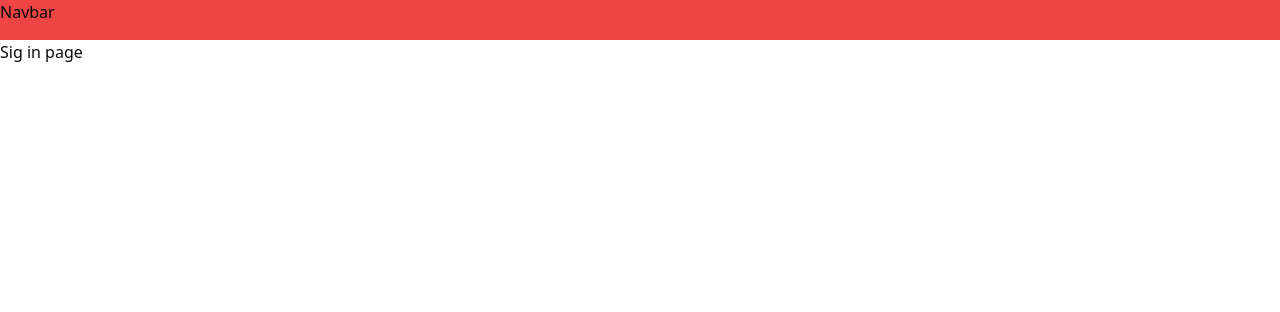
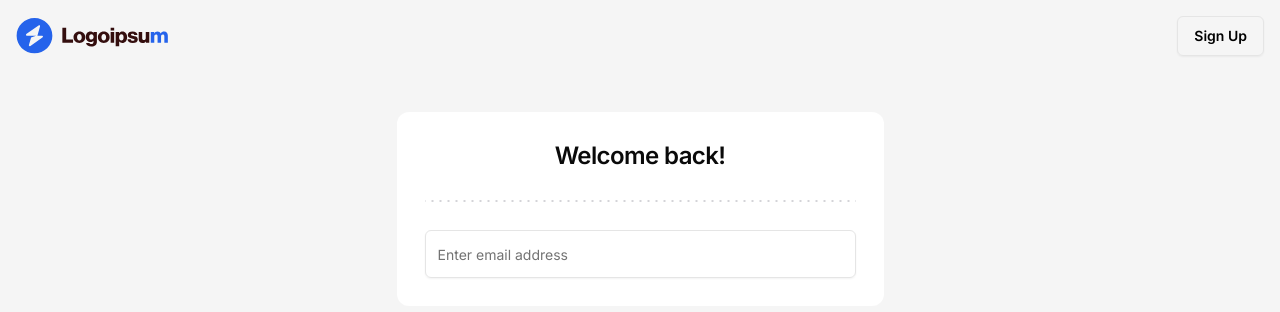
Before and after one commit to Kirill-1999/work-task-app, a Next.js app: page /sign-in in a window 1280 px wide. Shown: the top 312 px of the page. Built offline with nearby package versions, Linux system fonts and the light colour scheme.

Commit message:
Update TypeScript and Node.js type definitions, refactor layout component to use utility function for class names, and remove unused sign-in layout and page components.

```diff
--- a/package.json
+++ b/package.json
@@ -38,7 +38,7 @@
     "zod": "^3.25.64"
   },
   "devDependencies": {
-    "@types/node": "^20.11.19",
+    "@types/node": "^20.19.0",
     "@types/react": "^18.2.57",
     "@types/react-dom": "^18.2.19",
     "autoprefixer": "^10.4.17",
@@ -47,6 +47,6 @@
     "postcss": "^8.4.35",
     "tailwindcss": "^3.4.1",
     "tailwindcss-animate": "^1.0.7",
-    "typescript": "^5.3.3"
+    "typescript": "^5.8.3"
   }
 }
--- /dev/null
+++ b/src/app/(auth)/layout.tsx
@@ -0,0 +1,26 @@
+import { Button } from "@/components/ui/button";
+import Image from "next/image";
+
+interface AuthLayoutProps {
+    children: React.ReactNode;
+}
+
+const AuthLayout = ({ children }: AuthLayoutProps) => {
+    return (
+        <main className="bg-neutral-100 min-h-screen">
+            <div className="mx-auto max-w-screen-2xl p-4">
+                <nav className="flex justify-between items-center">
+                    <Image src="/logo.svg" alt="logo" width={152} height={56} />
+                    <Button variant="secondary">
+                        Sign Up
+                    </Button>
+                </nav>
+                <div className="flex flex-col items-center hustify-center pt-4 md:pt-14">
+                {children}
+                </div>
+            </div>
+        </main>
+    );
+}
+
+export default AuthLayout;
--- /dev/null
+++ b/src/app/(auth)/sign-in/page.tsx
@@ -0,0 +1,9 @@
+"use client";
+
+import { SignInCard } from "@/features/auth/components/sign-in-card";
+
+const SignInPage = () => {
+        return <SignInCard />
+};
+
+export default SignInPage;
--- /dev/null
+++ b/src/app/(auth)/sign-up/page.tsx
@@ -0,0 +1,9 @@
+const SignUpPage = () => {
+    return (
+        <div>
+            Sign up page
+        </div>
+    );
+};
+
+export default SignUpPage;
--- a/src/app/layout.tsx
+++ b/src/app/layout.tsx
@@ -2,10 +2,9 @@
 import { Inter } from "next/font/google";
 import "./globals.css";
 
-const inter = Inter({
-  subsets: ["latin"],
-  variable: "--font-sans",
-});
+import { cn } from "@/lib/utils";
+
+const inter = Inter({ subsets: ["latin"] });
 
 export const metadata: Metadata = {
   title: "Create Next App",
@@ -19,7 +18,7 @@
 }>) {
   return (
     <html lang="en">
-      <body className={`${inter.variable} font-sans antialiased`}>
+      <body className={cn(inter.className, "antialised min-h-screen")}>
         {children}
       </body>
     </html>
--- a/src/app/sign-in/layout.tsx
+++ /dev/null
@@ -1,17 +0,0 @@
-interface SignInLayoutProps {
-    children: React.ReactNode;
-};
-
-const SignInLayout = ({ children }: SignInLayoutProps) => {
-    return (
-        <div className="flex flex-col">
-            <nav className="bg-red-500 h-10">
-            <p>Navbar</p>
-            </nav>
-            {children}
-        </div>
-    );
-
-}
-
-export default SignInLayout;
--- a/src/app/sign-in/page.tsx
+++ /dev/null
@@ -1,9 +0,0 @@
-const SignInPage = () => {
-    return (
-        <div>
-            Sig in page
-        </div>
-    );
-};
-
-export default SignInPage;
--- /dev/null
+++ b/src/components/dotted-separator.tsx
@@ -0,0 +1,40 @@
+import { cn } from "@/lib/utils";
+
+interface DottedSeparatorProps {
+    className?: string;
+    color?: string;
+    height?: string;
+    dotSize?: string;
+    gapSize?: string;
+    direction?: "horizontal" | "vertical";
+}
+
+export const DottedSeparator = ({
+    className,
+    color = "#d4d4d8",
+    height = "2px",
+    dotSize = "2px",
+    gapSize = "6px",
+    direction = "horizontal",
+}: DottedSeparatorProps) => {
+    const isHorizontal = direction === "horizontal";
+
+    return (
+        <div className={cn(isHorizontal ? "w-full flex items-center" : "h-full flex flex-col items-center",
+         className)}>
+            <div
+                className={isHorizontal ? "flex-grow" : "flex-grow-0"}
+                style={{
+                    width: isHorizontal ? "100%" : height,
+                    height: isHorizontal ? height : "100%",
+                    backgroundImage: `radial-gradient(circle, ${color} 25%, transparent 25%)`,
+                    backgroundSize: isHorizontal
+                        ? `${parseInt(dotSize) + parseInt(gapSize)}px ${height}`
+                        : `${height} ${parseInt(dotSize) + parseInt(gapSize)}px`,
+                    backgroundRepeat: isHorizontal ? "repeat-x" : "repeat-y",
+                    backgroundPosition: "center",
+                }}
+            />
+        </div>
+    );
+};
--- /dev/null
+++ b/src/features/auth/components/sign-in-card.tsx
@@ -0,0 +1,35 @@
+import { DottedSeparator } from "@/components/dotted-separator";
+import {
+    Card,
+    CardContent,
+    CardHeader,
+    CardTitle
+} from "@/components/ui/card";
+import { Input } from "@/components/ui/input";
+
+export const SignInCard = () => {
+    return (
+        <Card className="w-full h-full md:w-[487px] border-none shadow-none">
+            <CardHeader className="flex items-center justify-center text-center p-7">
+                <CardTitle className="text-2xl">
+                    Welcome back!
+                </CardTitle>
+            </CardHeader>
+            <div className="px-7">
+                <DottedSeparator />
+            </div>
+            <CardContent className="p-7">
+                <form className="space-y-4">
+                    <Input
+                        required
+                        type="email"
+                        value={""}
+                        onChange={() => {}}
+                        placeholder="Enter email address"
+                        disabled={false}
+                        />
+                    </form>
+            </CardContent>
+        </Card>
+    );
+};
--- a/src/features/test.tsx
+++ /dev/null
@@ -1,7 +0,0 @@
-export const TestComponent = () => {
-    return (
-        <div className="text-blue-500">
-            Hello TEST COMPONENT
-        </div>
-    );
-};
```
Also changed, not shown: public/logo.svg (added), 1 other file (tests, documents, lock files or other folders).
